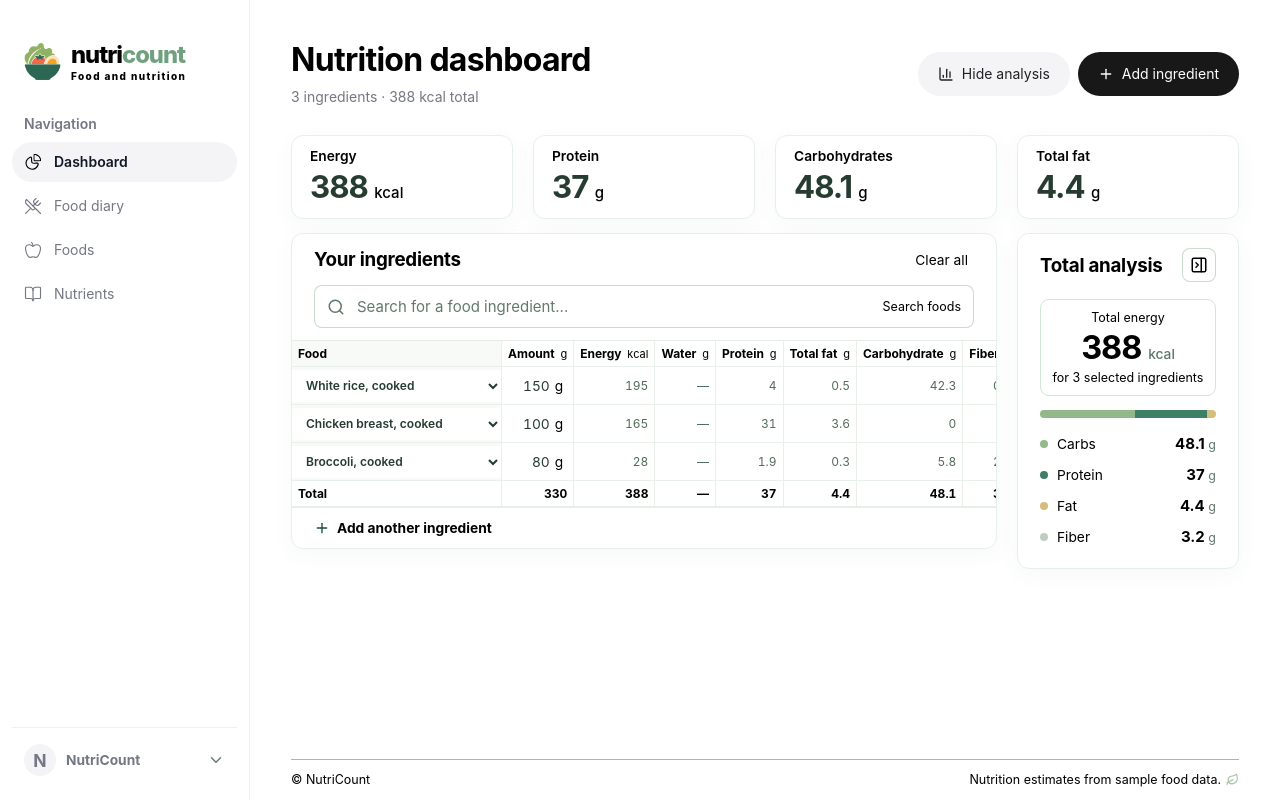
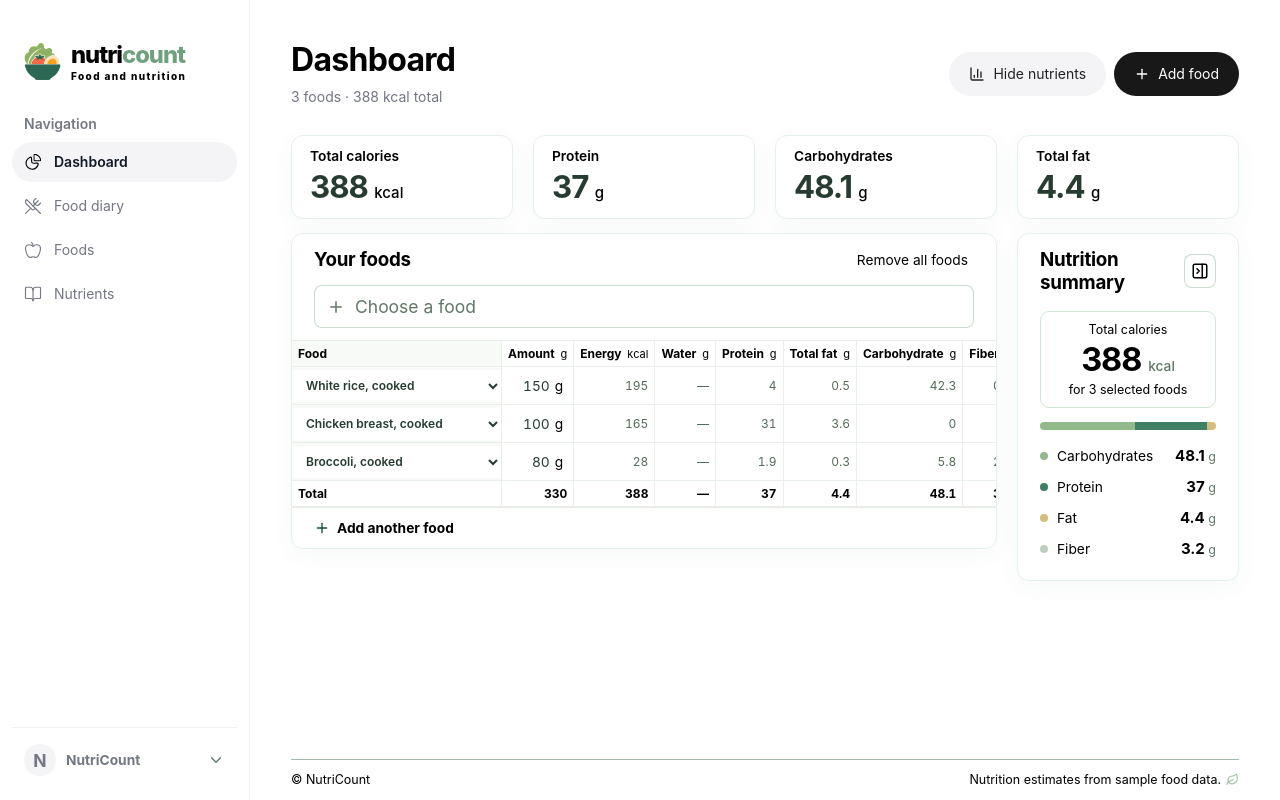
Before and after one commit to nopaalh/nutriCount, a React (Vite) app in the folder frontend/: page / in a window 1280 px wide. Built offline with nearby package versions, Linux system fonts and the light colour scheme.

Commit message:
Replace dashboard search with a food chooser

```diff
--- a/frontend/src/features/dashboard/pages/DashboardPage.tsx
+++ b/frontend/src/features/dashboard/pages/DashboardPage.tsx
@@ -8,7 +8,7 @@ import { useNutrition } from "../store/useNutritionStore";
 import { format } from "../../../shared/lib/formatters";
 
 const nutrients = [
-  { key: "energy", label: "Energy", unit: "kcal" },
+  { key: "energy", label: "Total calories", unit: "kcal" },
   { key: "protein", label: "Protein", unit: "g" },
   { key: "carbs", label: "Carbohydrates", unit: "g" },
   { key: "fat", label: "Total fat", unit: "g" },
@@ -30,21 +30,28 @@ export default function DashboardPage() {
       totals[key] += (food[key] * (Number(food.weight) || 0)) / 100;
 
   const macros = [
-    { label: "Carbs", value: totals.carbs, color: "#91b989" },
+    { label: "Carbohydrates", value: totals.carbs, color: "#91b989" },
     { label: "Protein", value: totals.protein, color: "#3e8065" },
     { label: "Fat", value: totals.fat, color: "#d5bd7d" },
   ];
 
   const macroSum = macros.reduce((sum, item) => sum + item.value, 0);
 
+  function openFoodChooser() {
+    const trigger = document.querySelector<HTMLButtonElement>(
+      ".search-wrap .food-picker-trigger",
+    );
+    trigger?.focus();
+    trigger?.click();
+  }
+
   return (
     <AppLayout>
       <header className="dashboard-header">
         <div>
-          <h1>Nutrition dashboard</h1>
+          <h1>Dashboard</h1>
           <p>
-            {selected.length}{" "}
-            {selected.length === 1 ? "ingredient" : "ingredients"}
+            {selected.length} {selected.length === 1 ? "food" : "foods"}
             {" · "}
             {format(totals.energy)} kcal total
           </p>
@@ -58,18 +65,14 @@ export default function DashboardPage() {
             onClick={() => setShowAnalysis(!showAnalysis)}
           >
             <ChartColumn size={16} />
-            {showAnalysis ? "Hide analysis" : "Show analysis"}
+            {showAnalysis ? "Hide nutrients" : "Show nutrients"}
           </button>
           <button
             type="button"
             className="dashboard-action dashboard-action-primary"
-            onClick={() =>
-              document
-                .querySelector<HTMLInputElement>(".search-wrap input")
-                ?.focus()
-            }
+            onClick={openFoodChooser}
           >
-            <Plus size={16} /> Add ingredient
+            <Plus size={16} /> Add food
           </button>
         </div>
       </header>
@@ -94,17 +97,17 @@ export default function DashboardPage() {
           <section className="panel ingredients" id="ingredients">
             <div className="panel-heading">
               <div>
-                <h2>Your ingredients</h2>
+                <h2>Your foods</h2>
               </div>
               <div className="ingredient-actions">
                 {!showAnalysis && (
                   <button
                     type="button"
                     className="analysis-icon-button"
-                    aria-label="Show total analysis"
+                    aria-label="Show nutrients"
                     aria-expanded={false}
                     aria-controls="breakdown"
-                    title="Show total analysis"
+                    title="Show nutrients"
                     onClick={() => setShowAnalysis(true)}
                   >
                     <ChartColumn size={18} />
@@ -115,7 +118,7 @@ export default function DashboardPage() {
                   onClick={clear}
                   disabled={!entries.length}
                 >
-                  Clear all
+                  Remove all foods
                 </button>
               </div>
             </div>
@@ -123,15 +126,8 @@ export default function DashboardPage() {
             <FoodSearch />
             <FoodTable selected={selected} />
 
-            <button
-              className="add-another"
-              onClick={() =>
-                document
-                  .querySelector<HTMLInputElement>(".search-wrap input")
-                  ?.focus()
-              }
-            >
-              <Plus size={16} /> Add another ingredient
+            <button className="add-another" onClick={openFoodChooser}>
+              <Plus size={16} /> Add another food
             </button>
           </section>
         </div>
@@ -140,15 +136,15 @@ export default function DashboardPage() {
           <section className="panel breakdown" id="breakdown">
             <div className="panel-heading">
               <div>
-                <h2>Total analysis</h2>
+                <h2>Nutrition summary</h2>
               </div>
               <button
                 type="button"
                 className="analysis-icon-button"
-                aria-label="Hide total analysis"
+                aria-label="Hide nutrients"
                 aria-expanded={true}
                 aria-controls="breakdown"
-                title="Hide total analysis"
+                title="Hide nutrients"
                 onClick={() => setShowAnalysis(false)}
               >
                 <PanelRightClose size={18} />
@@ -156,13 +152,13 @@ export default function DashboardPage() {
             </div>
 
             <div className="energy-summary">
-              <span>Total energy</span>
+              <span>Total calories</span>
               <strong>
                 {format(totals.energy)} <small>kcal</small>
               </strong>
               <span>
                 for {selected.length} selected{" "}
-                {selected.length === 1 ? "ingredient" : "ingredients"}
+                {selected.length === 1 ? "food" : "foods"}
               </span>
             </div>
 
--- /dev/null
+++ b/frontend/src/features/foods/components/FoodSearch.css
@@ -0,0 +1,21 @@
+.search-wrap .food-picker-trigger {
+  display: flex;
+  align-items: center;
+  gap: 10px;
+  width: 100%;
+  height: 100%;
+  padding: 0;
+  border: 0;
+  background: transparent;
+  color: inherit;
+  text-align: left;
+}
+
+.search-wrap .food-picker-trigger:focus-visible {
+  outline: 2px solid #123f9b;
+  outline-offset: 3px;
+}
+
+.results[hidden] {
+  display: none;
+}
--- a/frontend/src/features/foods/components/FoodSearch.tsx
+++ b/frontend/src/features/foods/components/FoodSearch.tsx
@@ -1,78 +1,81 @@
-import { useState } from "react";
-import { Plus, Search, X } from "lucide-react";
+import { useId, useRef, useState } from "react";
+import { Plus, X } from "lucide-react";
 import { foods } from "../data/foods";
 import { useNutrition } from "../../dashboard/store/useNutritionStore";
+import "./FoodSearch.css";
 
 export function FoodSearch() {
-  const [query, setQuery] = useState("");
   const [open, setOpen] = useState(false);
+  const listId = useId();
+  const triggerRef = useRef<HTMLButtonElement>(null);
   const add = useNutrition((state) => state.add);
-  const results = foods.filter((food) =>
-    `${food.name} ${food.category}`.toLowerCase().includes(query.toLowerCase()),
-  );
+
+  function closeChooser() {
+    setOpen(false);
+    triggerRef.current?.focus();
+  }
+
   return (
     <>
       <div className="search-wrap">
-        <Search size={18} />
-        <input
-          aria-label="Search ingredients"
-          placeholder="Search for a food ingredient..."
-          value={query}
-          onFocus={() => setOpen(true)}
-          onChange={(e) => {
-            setQuery(e.target.value);
-            setOpen(true);
+        <button
+          ref={triggerRef}
+          type="button"
+          className="food-picker-trigger"
+          aria-expanded={open}
+          aria-controls={listId}
+          onClick={() => setOpen(true)}
+          onKeyDown={(event) => {
+            if (event.key === "Escape" && open) {
+              closeChooser();
+            }
           }}
-        />
-        {query && (
-          <button
-            className="icon-button"
-            aria-label="Clear search"
-            onClick={() => setQuery("")}
         >
-            <X size={16} />
-          </button>
-        )}
-        <span className="search-hint">Search foods</span>
-      </div>
-      {open && (
-        <div className="results">
-          <div className="results-heading">
-            <span>{query ? "Search results" : "Available ingredients"}</span>
-            <button
-              onClick={() => setOpen(false)}
-              aria-label="Close ingredient search"
-            >
-              <X size={16} />
+          <Plus size={18} aria-hidden="true" />
+          Choose a food
         </button>
       </div>
-          {results.length ? (
-            results.map((food) => (
+      <div
+        className="results"
+        id={listId}
+        hidden={!open}
+        onKeyDown={(event) => {
+          if (event.key === "Escape") {
+            closeChooser();
+          }
+        }}
+      >
+        <div className="results-heading">
+          <span>Available foods</span>
           <button
+            type="button"
+            onClick={closeChooser}
+            aria-label="Close food chooser"
+          >
+            <X size={16} aria-hidden="true" />
+          </button>
+        </div>
+        {foods.map((food) => (
+          <button
+            type="button"
             className="result"
             key={food.id}
+            aria-label={`Add ${food.name}`}
             onClick={() => {
               add(food.id);
-                  setQuery("");
-                  setOpen(false);
+              closeChooser();
             }}
           >
             <span className="food-name">
               <strong>{food.name}</strong>
               <small>
-                    {food.category} · {food.energy} kcal / 100 g
+                {food.category} · {food.energy} kcal per 100 g
               </small>
             </span>
-                <Plus size={17} />
+            <Plus size={17} aria-hidden="true" />
           </button>
-            ))
-          ) : (
-            <p className="no-results">
-              No ingredients found. Try another search.
-            </p>
-          )}
+        ))}
       </div>
-      )}
     </>
   );
 }
```
Lines whose indentation alone changed are shown as unchanged.
